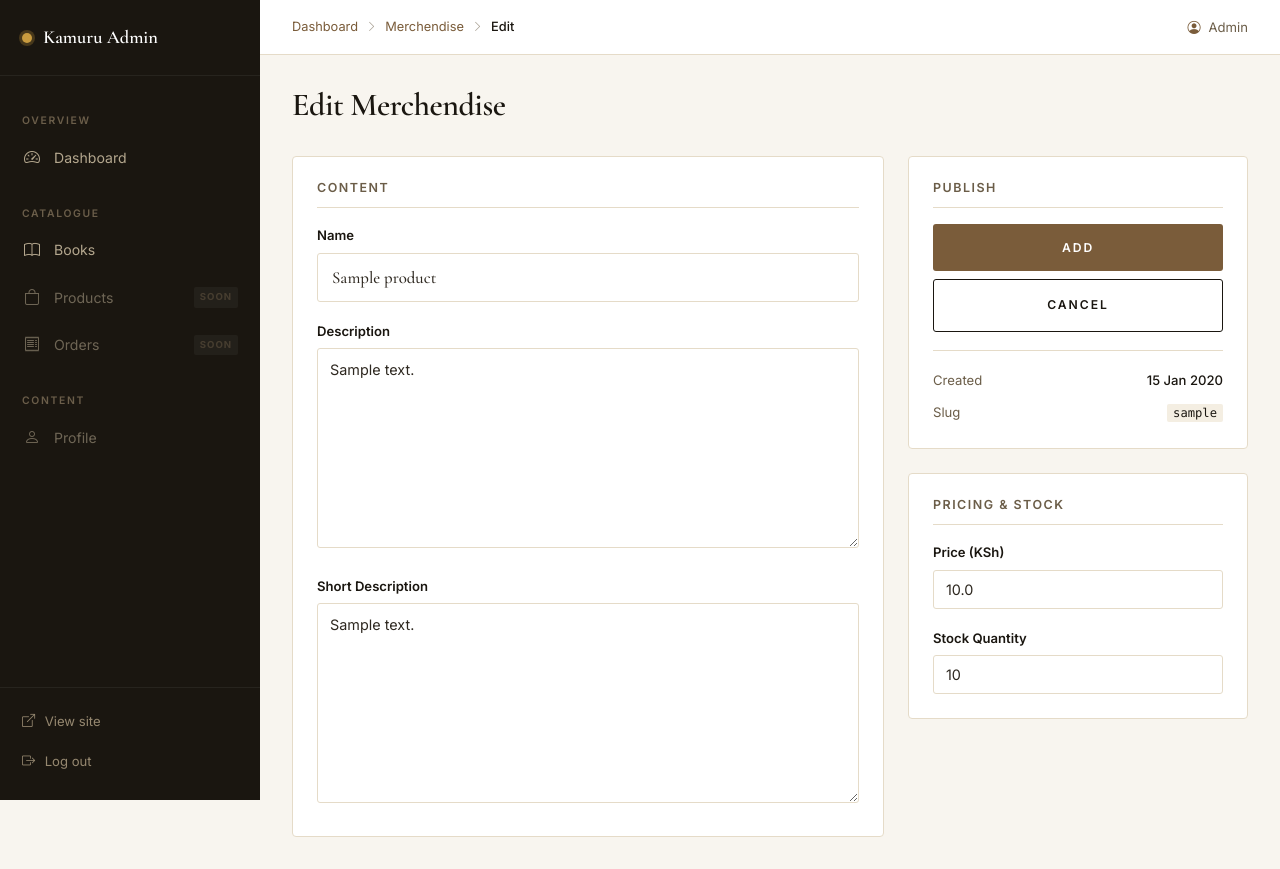
After one commit to KevinKagwima/Marilyn-Muthoni, a Flask app: a page that uses templates/Admin/base_admin.html in a window 1280 px wide. The commit adds this page. Run offline with Flask 3, Linux system fonts and the light colour scheme; tables that the repository leaves empty hold one stand-in row (values such as "Sample post").

Commit message:
Updated Files

```diff
--- a/Admin/form.py
+++ b/Admin/form.py
@@ -16,3 +16,12 @@ class BookForm(FlaskForm):
   )
   stock = IntegerField("Stock Quantity", validators=[Optional(), NumberRange(min=0)], default=0)
   cover_image = FileField("Cover Image", description="PNG, JPG, or WEBP. Max 5MB.")
+
+class ProductForm(FlaskForm):
+  name = StringField("Name", validators=[DataRequired(), Length(max=200)], description="The merchendise's full name")
+  description = TextAreaField("Description",validators=[Optional(), Length(max=8000)], description="Long-form description. Shown on the product detail page")
+  short_description = TextAreaField("Short Description",validators=[Optional(), Length(max=1000)], description="Short-form description. Shown on the product detail page")
+  is_featured = BooleanField("Feature on homepage")
+  price = FloatField( "Price (KSh)", validators=[DataRequired(message="Price is required."), NumberRange(min=0)],
+  )
+  stock = IntegerField("Stock Quantity", validators=[Optional(), NumberRange(min=0)], default=0)
--- a/Admin/routes.py
+++ b/Admin/routes.py
@@ -1,7 +1,7 @@
 from flask import Blueprint, render_template, request, flash, redirect, url_for, session
 from Models.book import *
 from Models.product import *
-from .form import BookForm
+from .form import BookForm, ProductForm
 from slugify import slugify
 
 admin = Blueprint("admin", __name__, url_prefix="/admin")
@@ -17,7 +17,7 @@ def dashboard():
   return render_template("Admin/books.html", **context)
 
 @admin.route("/books")
-def index():
+def books():
   books = Book.query.all()
 
   context = {
@@ -47,12 +47,12 @@ def add_book():
     db.session.add(new_book)
     db.session.commit()
     flash("Book added successfully", "success")
-    return redirect(url_for("admin.index"))
+    return redirect(url_for("admin.books"))
 
   if form.errors != {}:
     for err_msg in form.errors.values():
       flash(f"{err_msg}", category="danger")
-    return redirect(url_for("admin.index"))
+    return redirect(url_for("admin.books"))
 
   return render_template("Admin/add-book.html", form=form)
 
@@ -61,7 +61,7 @@ def edit_book(book_slug):
   book = Book.query.filter_by(slug=book_slug).first()
   if not book:
     flash("Book not found", "danger")
-    return redirect(url_for("admin.index"))
+    return redirect(url_for("admin.books"))
 
   form = BookForm(obj=book)
 
@@ -70,12 +70,12 @@ def edit_book(book_slug):
     book.slug = slugify(form.title.data)
     db.session.commit()
     flash("Book updated successfully", "success")
-    return redirect(url_for("admin.index"))
+    return redirect(url_for("admin.books"))
 
   if form.errors != {}:
     for err_msg in form.errors.values():
       flash(f"{err_msg}", category="danger")
-    return redirect(url_for("admin.index"))
+    return redirect(url_for("admin.books"))
 
   return render_template("Admin/add-book.html", form=form, book=book)
 
@@ -84,15 +84,69 @@ def delete_book(book_slug):
   book = Book.query.filter_by(slug=book_slug).first()
   if not book:
     flash("Book not found", "danger")
-    return redirect(url_for("admin.index"))
+    return redirect(url_for("admin.books"))
   db.session.delete(book)
   db.session.commit()
-  flash("Book removed successfully", "danger")
-  return redirect(url_for("admin.index"))
+  flash("Book removed successfully", "success")
+  return redirect(url_for("admin.books"))
 
-@admin.route("/add-product")
+@admin.route("/merchendise")
+def products():
+  products = Product.query.all()
+
+  context = {
+    "products": products
+  }
+
+  return render_template("Admin/products.html", **context)
+
+@admin.route("/add-product", methods=["POST", "GET"])
 def add_product():
-  return "Admin"
+  form = ProductForm()
+
+  if form.validate_on_submit():
+    new_product = Product(
+      name = form.name.data,
+      slug = slugify(form.name.data),
+      description = form.description.data,
+      short_description = form.short_description.data,
+      price = form.price.data,
+      stock = form.stock.data,
+    )
+    db.session.add(new_product)
+    db.session.commit()
+    flash("Product added successfully", "success")
+    return redirect(url_for("admin.products"))
+
+  if form.errors != {}:
+    for err_msg in form.errors.values():
+      flash(f"{err_msg}", category="danger")
+    return redirect(url_for("admin.products"))
+
+  return render_template("Admin/add-product.html", form=form)
+
+@admin.route("/edit-merchendise/<string:product_slug>", methods=["POST", "GET"])
+def edit_product(product_slug):
+  product = Product.query.filter_by(slug=product_slug).first()
+  if not product:
+    flash("Merchendise not found", "danger")
+    return redirect(url_for("admin.products"))
+
+  form = ProductForm(obj=product)
+
+  if form.validate_on_submit():
+    form.populate_obj(product)
+    product.slug = slugify(form.name.data)
+    db.session.commit()
+    flash("Product updated successfully", "success")
+    return redirect(url_for("admin.products"))
+
+  if form.errors != {}:
+    for err_msg in form.errors.values():
+      flash(f"{err_msg}", category="danger")
+    return redirect(url_for("admin.books"))
+
+  return render_template("Admin/add-product.html", form=form, product=product)
 
 @admin.route("/remove-product")
 def remove_product():
--- /dev/null
+++ b/templates/Admin/add-product.html
@@ -0,0 +1,157 @@
+{% extends "admin/base_admin.html" %}
+
+{% block title %}
+{{ 'Edit' if product else 'New' }} Merchendise
+{% endblock %}
+
+{% block breadcrumbs %}
+<nav class="admin-breadcrumbs" aria-label="Breadcrumb">
+  <a href="#">Dashboard</a>
+  <i class="bi bi-chevron-right"></i>
+  <a href="{{ url_for('admin.products') }}">Merchendise</a>
+  <i class="bi bi-chevron-right"></i>
+  <span>{{ 'Edit' if product else 'New' }}</span>
+</nav>
+{% endblock %}
+
+{% block content %}
+<div class="admin-page-head">
+  <div>
+    <h1 class="admin-page-title">{{ 'Edit Merchendise' if product else 'Add a New Merchendise' }}</h1>
+  </div>
+</div>
+
+<form method="POST" enctype="multipart/form-data" class="admin-form" novalidate>
+  {{ form.hidden_tag() }}
+
+  <div class="admin-form-grid">
+
+    <div class="admin-form-main">
+
+      <div class="admin-card">
+        <h2 class="admin-card-title">Content</h2>
+
+        <div class="form-group">
+          {{ form.name.label(class="form-label") }}
+          {{ form.name(class="form-control form-control-lg",
+          placeholder="e.g. Tote Bag",
+          id="merchName",
+          autocomplete="off") }}
+          {% for e in form.name.errors %}<div class="form-error">{{ e }}</div>{% endfor %}
+        </div>
+
+        <div class="form-group">
+          {{ form.description.label(class="form-label") }}
+          {{ form.description(class="form-control", rows="8",
+          placeholder="Long-form description shown on the product detail page.") }}
+          {% for e in form.description.errors %}<div class="form-error">{{ e }}</div>{% endfor %}
+        </div>
+
+        <div class="form-group">
+          {{ form.short_description.label(class="form-label") }}
+          {{ form.short_description(class="form-control", rows="8",
+          placeholder="Short-form description shown on the product detail page.") }}
+          {% for e in form.short_description.errors %}<div class="form-error">{{ e }}</div>{% endfor %}
+        </div>
+      </div>
+
+    </div>
+
+    <aside class="admin-form-side">
+
+      <div class="admin-card admin-card--sticky">
+        <h2 class="admin-card-title">Publish</h2>
+        <div class="admin-publish-actions">
+          <button class="btn btn-primary w-100" type="submit">Add
+          </button>
+          <a href="#" class="btn btn-outline w-100">Cancel</a>
+        </div>
+        {% if product %}
+        <div class="admin-meta">
+          <div><span>Created</span><strong>{{ product.created_at.strftime('%d %b %Y') }}</strong></div>
+          <div><span>Slug</span><strong><code>{{ product.slug }}</code></strong></div>
+        </div>
+        {% endif %}
+      </div>
+
+      <div class="admin-card">
+        <h2 class="admin-card-title">Pricing &amp; Stock</h2>
+
+        <div class="form-group">
+          {{ form.price.label(class="form-label") }}
+          {{ form.price(class="form-control", placeholder="0.00", step="0.01", min="0") }}
+          {% for e in form.price.errors %}<div class="form-error">{{ e }}</div>{% endfor %}
+        </div>
+
+        <div class="form-group">
+          {{ form.stock.label(class="form-label") }}
+          {{ form.stock(class="form-control", placeholder="0", min="0") }}
+          {% for e in form.stock.errors %}<div class="form-error">{{ e }}</div>{% endfor %}
+        </div>
+      </div>
+
+    </aside>
+  </div>
+</form>
+{% endblock %}
+
+{% block extra_js %}
+<script>
+  (function () {
+    'use strict';
+
+    /* ---------- Slug auto-generation from title ---------- */
+    const titleInput = document.getElementById('bookTitle');
+    const slugInput = document.getElementById('bookSlug');
+    const regenBtn = document.getElementById('slugRegen');
+    const slugPreview = document.getElementById('slugPreview');
+
+    const slugify = (s) =>
+      (s || '')
+        .toString()
+        .normalize('NFKD').replace(/[\u0300-\u036f]/g, '')
+        .toLowerCase()
+        .replace(/[^\w\s-]/g, '')
+        .trim()
+        .replace(/[-\s]+/g, '-');
+
+    let userTouchedSlug = false;
+    if (slugInput) {
+      // Mark as touched if the field already has a value (edit mode)
+      if (slugInput.value.trim()) userTouchedSlug = true;
+
+      slugInput.addEventListener('input', () => {
+        userTouchedSlug = true;
+        if (slugPreview) slugPreview.textContent = slugInput.value || 'your-book';
+      });
+    }
+
+    if (titleInput && slugInput) {
+      titleInput.addEventListener('input', () => {
+        if (!userTouchedSlug) {
+          slugInput.value = slugify(titleInput.value);
+          if (slugPreview) slugPreview.textContent = slugInput.value || 'your-book';
+        }
+      });
+    }
+
+    if (regenBtn && titleInput && slugInput) {
+      regenBtn.addEventListener('click', () => {
+        userTouchedSlug = true;
+        slugInput.value = slugify(titleInput.value);
+        if (slugPreview) slugPreview.textContent = slugInput.value || 'your-book';
+        slugInput.focus();
+      });
+    }
+
+    /* ---------- Description character counter ---------- */
+    const descInput = document.querySelector('textarea[name="description"]');
+    const descCount = document.getElementById('descCount');
+    if (descInput && descCount) {
+      const update = () => { descCount.textContent = descInput.value.length; };
+      descInput.addEventListener('input', update);
+      update();
+    }
+  })();
+</script>
+{% endblock %}
--- a/templates/Admin/base_admin.html
+++ b/templates/Admin/base_admin.html
@@ -12,6 +12,11 @@
     href="https://fonts.googleapis.com/css2?family=Cormorant+Garamond:wght@500;600;700&family=Inter:wght@400;500;600;700&display=swap"
     rel="stylesheet">
   <link rel="stylesheet" href="https://cdn.jsdelivr.net/npm/bootstrap-icons@1.11.3/font/bootstrap-icons.css">
+
+  <link rel="icon" type="image/x-icon" href="../static/images/favicon_io/android-chrome-192x192.png">
+  <link rel="icon" type="image/x-icon" href="../static/images/favicon_io/android-chrome-512x512.png">
+  <link rel="icon" type="image/x-icon" href="../static/images/favicon_io/favicon.ico">
+  <link rel="apple-touch-icon" href="../static/images/favicon_io/apple-touch-icon.png">
 
   <link rel="stylesheet" href="{{ url_for('static', filename='css/base.css') }}">
   <link rel="stylesheet" href="{{ url_for('static', filename='css/admin.css') }}">
@@ -40,11 +45,10 @@
 
         <div class="admin-nav-group">
           <span class="admin-nav-label">Catalogue</span>
-          <a href="{{ url_for('admin.index') }}"
-            class="{% if request.endpoint and request.endpoint.startswith('admin.book') %}active{% endif %}">
+          <a href="{{ url_for('admin.books') }}">
             <i class="bi bi-book"></i> Books
           </a>
-          <a href="#" class="stub">
+          <a href="{{ url_for('admin.products') }}" class="stub">
             <i class="bi bi-bag"></i> Products
             <span class="nav-tag">soon</span>
           </a>
--- a/templates/base.html
+++ b/templates/base.html
@@ -5,7 +5,6 @@
   <meta charset="UTF-8">
   <meta name="viewport" content="width=device-width, initial-scale=1">
 
-  {# ---- Profile fallback variables ---- #}
   {% set p_full_name = (profile.full_name if profile and profile.full_name else 'Marilyn Kamuru') %}
   {% set p_prof_title = (profile.professional_title if profile and profile.professional_title else 'Entrepreneur ·
   Lawyer · Political Strategist · Writer') %}
@@ -34,6 +33,11 @@
     href="https://fonts.googleapis.com/css2?family=Cormorant+Garamond:ital,wght@0,400;0,500;0,600;0,700;1,400;1,500&family=Inter:wght@300;400;500;600;700&display=swap"
     rel="stylesheet">
   <link rel="stylesheet" href="https://cdn.jsdelivr.net/npm/bootstrap-icons@1.11.3/font/bootstrap-icons.css">
+
+  <link rel="icon" type="image/x-icon" href="../static/images/favicon_io/android-chrome-192x192.png">
+  <link rel="icon" type="image/x-icon" href="../static/images/favicon_io/android-chrome-512x512.png">
+  <link rel="icon" type="image/x-icon" href="../static/images/favicon_io/favicon.ico">
+  <link rel="apple-touch-icon" href="../static/images/favicon_io/apple-touch-icon.png">
 
   <link rel="stylesheet" href="{{ url_for('static', filename='css/base.css') }}">
 
```
Also changed, not shown: Models/product.py (+0 -7 lines), templates/Admin/books.html (+1 -18 lines), templates/Admin/products.html (added, +79 -0 lines), static/images/UC - Horizontal Logo.png (added), static/images/UC - X Mark.png (added), static/images/favicon_io/android-chrome-192x192.png (added), static/images/favicon_io/android-chrome-512x512.png (added), static/images/favicon_io/apple-touch-icon.png (added), static/images/favicon_io/favicon-16x16.png (added), static/images/favicon_io/favicon-32x32.png (added), static/images/favicon_io/favicon.ico (added), static/images/favicon_io/site.webmanifest (added).
